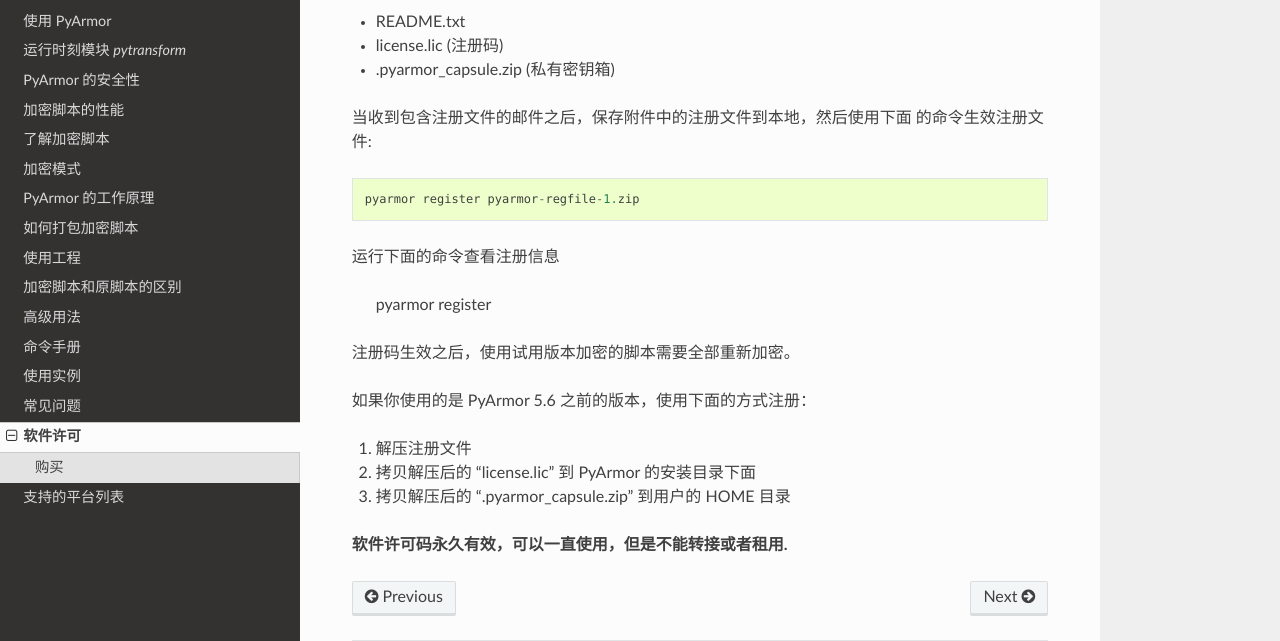
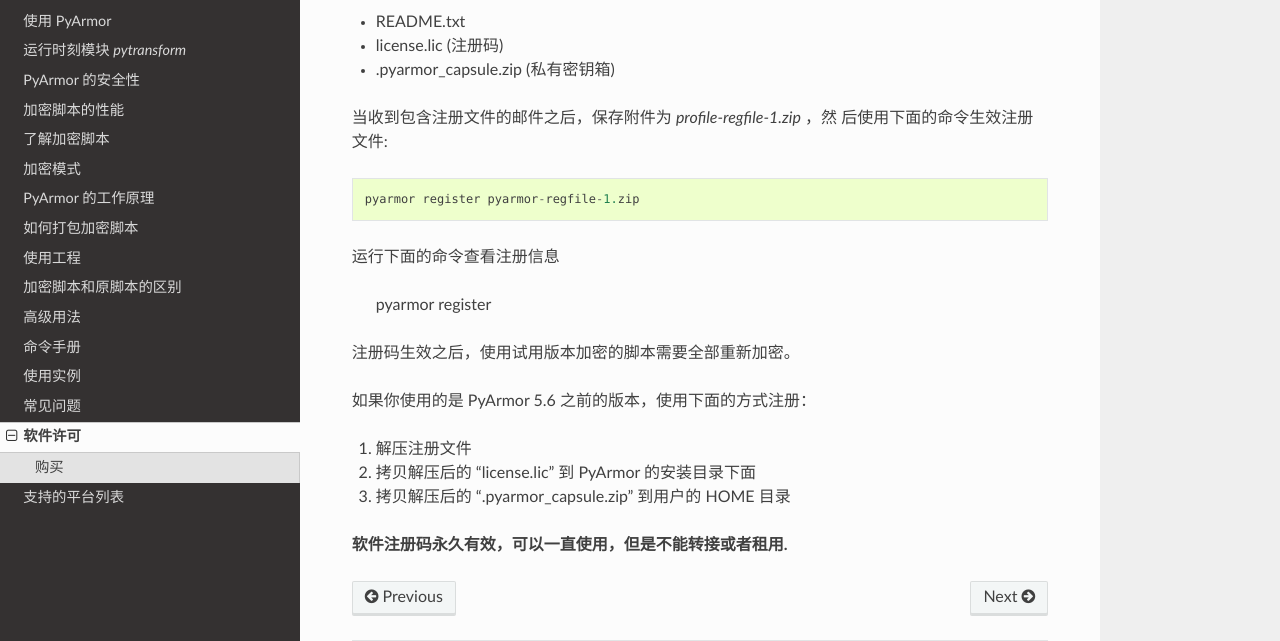
Before and after one commit to dashingsoft/pyarmor-docs-zh, a Sphinx documentation site: the page built from docs/license.rst, in a window 1280 px wide and 900 px high, scrolled down 903 px. Shown: the part 154-795 px from the top of the window. Built offline with Sphinx 7.4.7 and the Read the Docs theme 2.0.0, drawn with Linux system fonts in a browser that asks for light colours.

Commit message:
Refine doc

```diff
--- a/docs/license.rst
+++ b/docs/license.rst
@@ -53,8 +53,8 @@
 * license.lic (注册码)
 * .pyarmor_capsule.zip (私有密钥箱)
 
-当收到包含注册文件的邮件之后，保存附件中的注册文件到本地，然后使用下面
-的命令生效注册文件::
+当收到包含注册文件的邮件之后，保存附件为 `profile-regfile-1.zip` ，然
+后使用下面的命令生效注册文件::
 
     pyarmor register pyarmor-regfile-1.zip
 
@@ -70,6 +70,6 @@
 2. 拷贝解压后的 "license.lic" 到 PyArmor 的安装目录下面
 3. 拷贝解压后的 ".pyarmor_capsule.zip" 到用户的 HOME 目录
 
-**软件许可码永久有效，可以一直使用，但是不能转接或者租用.**
+**软件注册码永久有效，可以一直使用，但是不能转接或者租用.**
 
 .. include:: _common_definitions.txt
```
